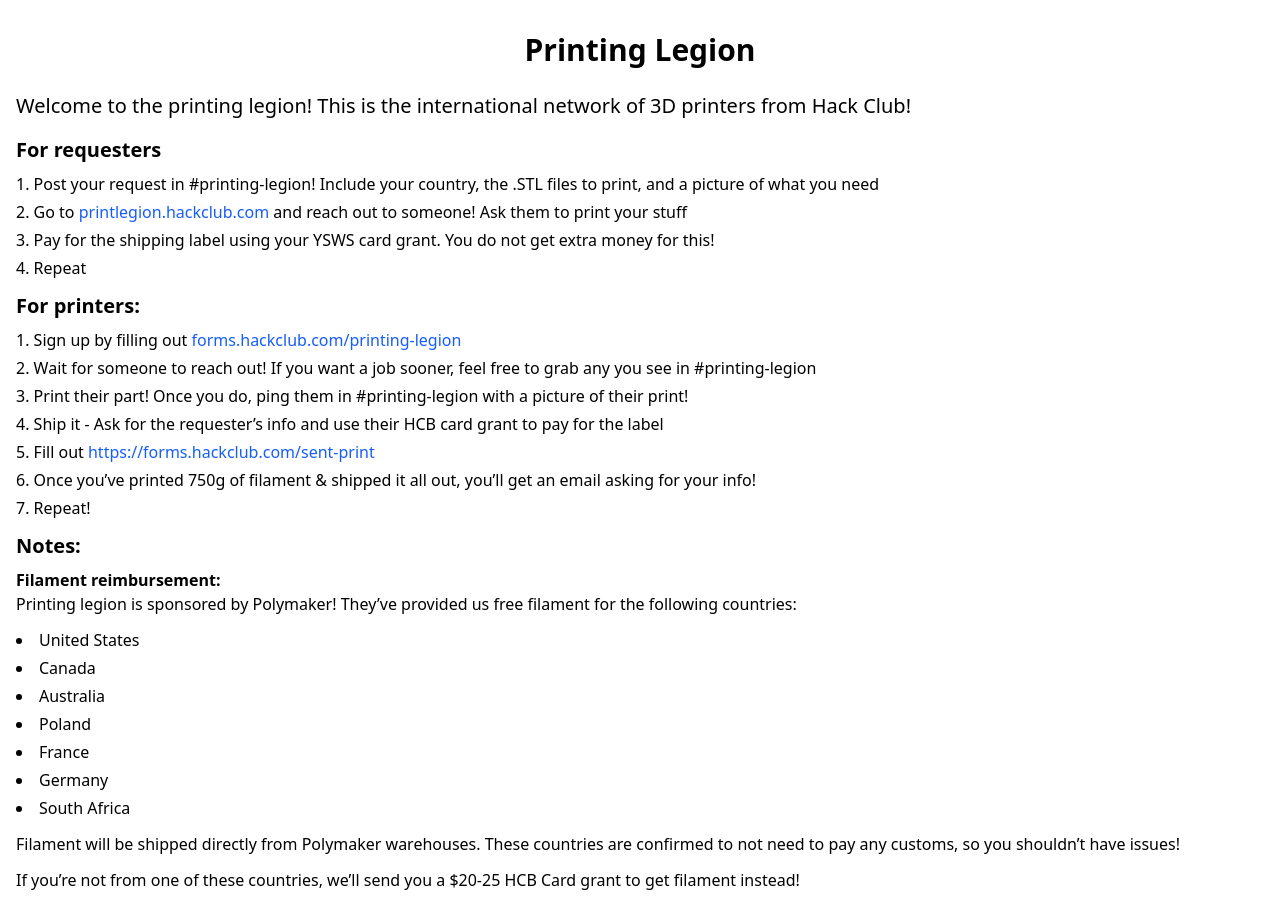
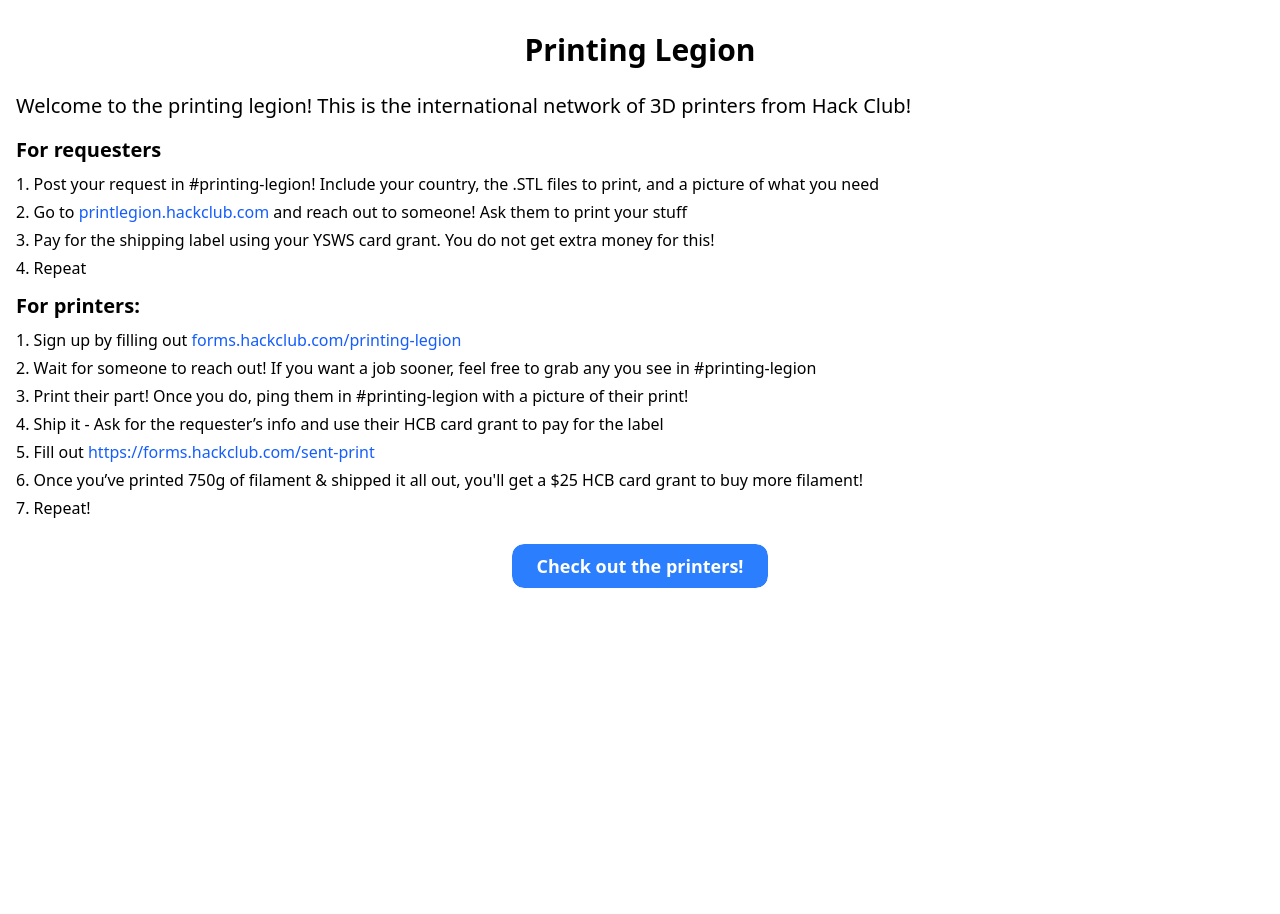
Before and after one commit to hackclub/print-legion, a React (Vite) app in the folder site/: page / in a window 1280 px wide. Shown: the top 914 px of the page. After the commit the page ends 800 px from the top, so only its background shows below. Built offline with nearby package versions, Linux system fonts and the light colour scheme.

Commit message:
moved to mdx instead of react-markdown

```diff
--- a/site/package.json
+++ b/site/package.json
@@ -10,15 +10,16 @@
     "preview": "vite preview"
   },
   "dependencies": {
+    "@mdx-js/react": "^3.1.1",
     "@tailwindcss/vite": "^4.1.10",
     "react": "^19.1.0",
     "react-dom": "^19.1.0",
-    "react-markdown": "^10.1.0",
     "react-router": "^7.6.2",
     "tailwindcss": "^4.1.10"
   },
   "devDependencies": {
     "@eslint/js": "^9.25.0",
+    "@mdx-js/rollup": "^3.1.1",
     "@types/react": "^19.1.2",
     "@types/react-dom": "^19.1.2",
     "@vitejs/plugin-react": "^4.4.1",
--- /dev/null
+++ b/site/src/markdown/LandingContent.mdx
@@ -0,0 +1,16 @@
+### **For requesters**
+
+1. Post your request in #printing-legion! Include your country, the .STL files to print, and a picture of what you need
+2. Go to [printlegion.hackclub.com](http://printlegion.hackclub.com) and reach out to someone! Ask them to print your stuff
+3. Pay for the shipping label using your YSWS card grant. You do not get extra money for this!
+4. Repeat
+
+### **For printers:**
+
+1. Sign up by filling out [forms.hackclub.com/printing-legion](http://forms.hackclub.com/printing-legion)
+2. Wait for someone to reach out! If you want a job sooner, feel free to grab any you see in #printing-legion
+3. Print their part! Once you do, ping them in #printing-legion with a picture of their print!
+4. Ship it - Ask for the requester’s info and use their HCB card grant to pay for the label
+5. Fill out [https://forms.hackclub.com/sent-print](https://forms.hackclub.com/sent-print)
+6. Once you’ve printed 750g of filament & shipped it all out, you'll get a $25 HCB card grant to buy more filament!
+7. Repeat!
--- a/site/src/pages/Landing.jsx
+++ b/site/src/pages/Landing.jsx
@@ -1,40 +1,4 @@
-import ReactMarkdown from 'react-markdown';
-
-const markdownContent = `
-### **For requesters**
-
-1. Post your request in \#printing-legion\! Include your country, the .STL files to print, and a picture of what you need
-2. Go to [printlegion.hackclub.com](http://printlegion.hackclub.com) and reach out to someone\! Ask them to print your stuff
-3. Pay for the shipping label using your YSWS card grant. You do not get extra money for this\!
-4. Repeat
-
-### **For printers:**
-
-1. Sign up by filling out [forms.hackclub.com/printing-legion](http://forms.hackclub.com/printing-legion)
-2. Wait for someone to reach out\! If you want a job sooner, feel free to grab any you see in \#printing-legion
-3. Print their part\! Once you do, ping them in \#printing-legion with a picture of their print\!
-4. Ship it \- Ask for the requester’s info and use their HCB card grant to pay for the label
-5. Fill out [https://forms.hackclub.com/sent-print](https://forms.hackclub.com/sent-print)
-6. Once you’ve printed 750g of filament & shipped it all out, you’ll get an email asking for your info\!
-7. Repeat\!
-
-### Notes:
-
-**Filament reimbursement:**
-Printing legion is sponsored by Polymaker\! They’ve provided us free filament for the following countries:
-
-- United States
-- Canada
-- Australia
-- Poland
-- France
-- Germany
-- South Africa
-
-Filament will be shipped directly from Polymaker warehouses. These countries are confirmed to not need to pay any customs, so you shouldn’t have issues\!
-
-If you’re not from one of these countries, we’ll send you a $20-25 HCB Card grant to get filament instead!
-`;
+import LandingContent from '../markdown/LandingContent.mdx';
 
 export default function Landing() {
     return (
@@ -44,24 +8,22 @@
             Welcome to the printing legion! This is the international network of 3D printers from Hack Club!
         </p>
 
-        {}
+        {/* Instructions */}
         <div className="mb-6 rounded-lg">
-            <ReactMarkdown
+            <LandingContent
                 components={{
-                    h1: ({node, ...props}) => <h1 className="text-3xl font-bold mb-4 mt-2" {...props} />,
-                    h2: ({node, ...props}) => <h2 className="text-2xl font-bold mb-3 mt-2" {...props} />,
-                    h3: ({node, ...props}) => <h3 className="text-xl font-bold mb-2 mt-2" {...props} />,
-                    p: ({node, ...props}) => <p className="text-base mb-3" {...props} />,
-                    ul: ({node, ...props}) => <ul className="list-disc list-inside mb-3 space-y-1" {...props} />,
-                    ol: ({node, ...props}) => <ol className="list-decimal list-inside mb-3 space-y-1" {...props} />,
-                    li: ({node, ...props}) => <li className="text-base" {...props} />,
-                    strong: ({node, ...props}) => <strong className="font-bold" {...props} />,
-                    em: ({node, ...props}) => <em className="italic" {...props} />,
-                    a: ({node, ...props}) => <a className="text-blue-600 hover:underline" {...props} />,
+                    h1: (props) => <h1 className="text-3xl font-bold mb-4 mt-2" {...props} />,
+                    h2: (props) => <h2 className="text-2xl font-bold mb-3 mt-2" {...props} />,
+                    h3: (props) => <h3 className="text-xl font-bold mb-2 mt-2" {...props} />,
+                    p: (props) => <p className="text-base mb-3" {...props} />,
+                    ul: (props) => <ul className="list-disc list-inside mb-3 space-y-1" {...props} />,
+                    ol: (props) => <ol className="list-decimal list-inside mb-3 space-y-1" {...props} />,
+                    li: (props) => <li className="text-base" {...props} />,
+                    strong: (props) => <strong className="font-bold" {...props} />,
+                    em: (props) => <em className="italic" {...props} />,
+                    a: (props) => <a className="text-blue-600 hover:underline" {...props} />,
                 }}
-            >
-                {markdownContent}
-            </ReactMarkdown>
+            />
         </div>
 
         <div className="my-6 justify-center flex">
@@ -69,4 +31,4 @@
         </div>
         </div>
     );
-    }
+}
--- a/site/vite.config.js
+++ b/site/vite.config.js
@@ -1,6 +1,7 @@
 import { defineConfig } from 'vite'
 import react from '@vitejs/plugin-react'
 import tailwindcss from '@tailwindcss/vite'
+import mdx from '@mdx-js/rollup'
 
 // https://vite.dev/config/
 export default defineConfig({
@@ -14,6 +15,7 @@
     }
   },
   plugins: [
+    {enforce: 'pre', ...mdx()},
     react(),
     tailwindcss()
   ],
```
Also changed, not shown: 1 other file (tests, documents, lock files or other folders).
